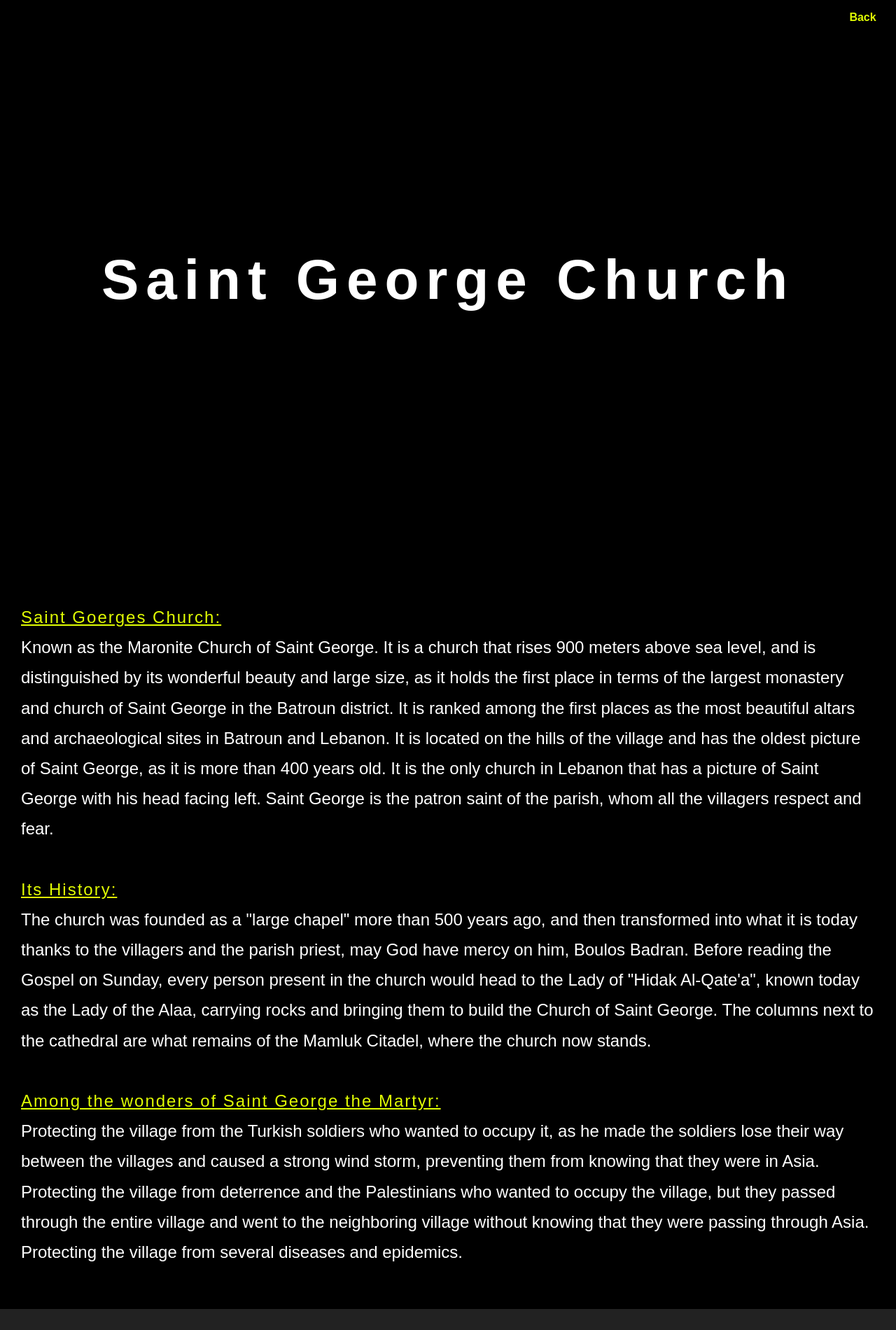
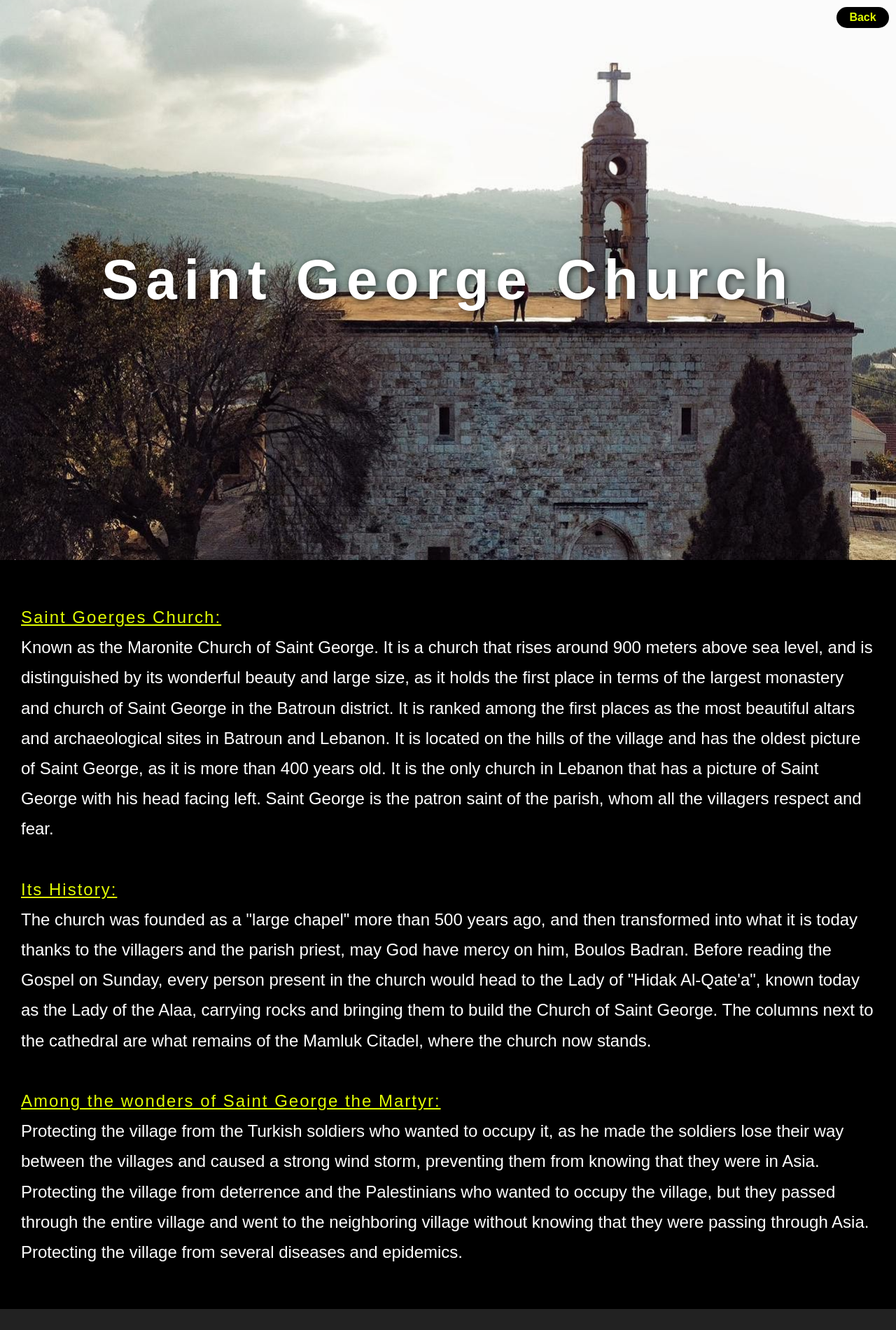
Before and after one commit to Tonyelchediac/assiavillage, a plain HTML site: page Saint Geroges.html in a window 1280 px wide. Shown: the top 1900 px of the page at 70% size. Drawn offline with Linux system fonts and the light colour scheme; a web font is replaced by a local one.

Commit message:
Add files via upload

```diff
--- a/Saint Geroges.html
+++ b/Saint Geroges.html
@@ -24,7 +24,7 @@
     <section id="about">
       <p>
         <span>Saint Goerges Church:</span> <br />
-        Known as the Maronite Church of Saint George. It is a church that rises
+        Known as the Maronite Church of Saint George. It is a church that rises around
         900 meters above sea level, and is distinguished by its wonderful beauty
         and large size, as it holds the first place in terms of the largest
         monastery and church of Saint George in the Batroun district. It is
--- a/explore.css
+++ b/explore.css
@@ -23,6 +23,7 @@ header{
     position: fixed;
     right: 10px;
     top: 10px;
+    z-index: 3;
 }
 
 header .back-btn{
```
Also changed, not shown: index.html (+1 -1 lines), Assia/saint georges church.jpg (added), Assia/sg1.jpg (added), Assia/sg2.jpg (added), Assia/sg3.jpg (added), Assia/sg4.jpg (added), Assia/sg5.jpg (added), 1 other file.
